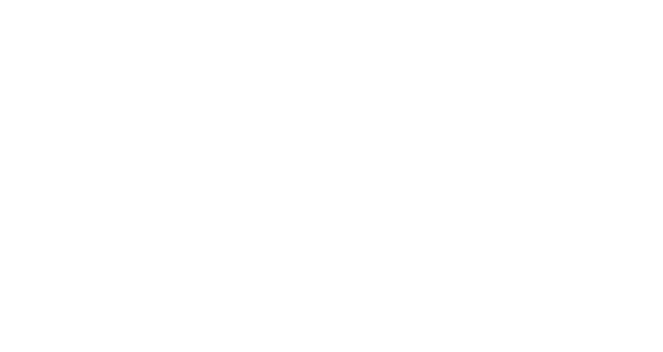
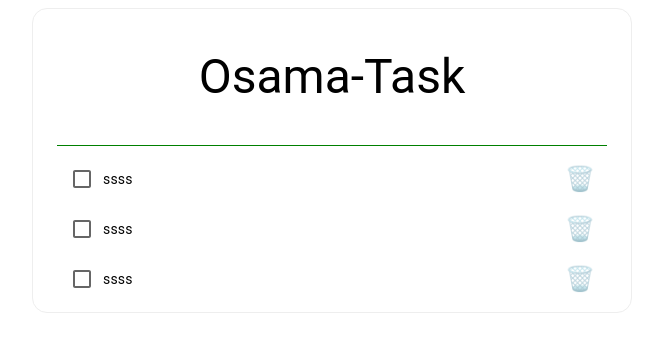
Before and after one commit to osama-maree/todo-task-react, a React (Create React App) app: page / in a window 1280 px wide. Shown: the top 352 px of the page, without its empty margins (308-971 px from the left). Built offline with nearby package versions, Linux system fonts and the light colour scheme.

Commit message:
Add Display Functionality

```diff
--- a/src/App.js
+++ b/src/App.js
@@ -1,12 +1,39 @@
-import { Container } from "@mui/material";
+import { Container, List } from "@mui/material";
+import React, { useState } from "react";
+import Title from "./component/Title.jsx";
+import ListItemCustom from "./component/ListItem.jsx";
 
-function App() {
+const App = () => {
+  const [tasks, setTasks] = useState([
+    { text: "ssss", completed: false },
+    { text: "ssss", completed: false },
+    { text: "ssss", completed: false },
+  ]);
+
+  const [taskText, setTaskText] = useState("");
+
+  const toggleTask = (index) => {};
+
+  const deleteTask = (index) => {};
   return (
-  <Container maxWidth="sm">
-
-  </Container>
-
+    <Container
+      maxWidth="sm"
+      sx={{ border: "1px solid #eee", borderRadius: "15px" }}
+    >
+      <Title title={"Osama-Task"} />
+      <List style={{ marginTop: 5, borderTop: "1px solid green" }}>
+        {tasks.map((task, index) => (
+          <ListItemCustom
+            key={index}
+            task={task}
+            toggleTask={toggleTask}
+            deleteTask={deleteTask}
+            index={index}
+          />
+        ))}
+      </List>
+    </Container>
   );
-}
+};
 
 export default App;
--- /dev/null
+++ b/src/component/ListItem.jsx
@@ -0,0 +1,36 @@
+import {
+  Checkbox,
+  IconButton,
+  ListItem,
+  ListItemSecondaryAction,
+  ListItemText,
+} from "@mui/material";
+import React from "react";
+
+const ListItemCustom = ({ task, toggleTask, index, deleteTask }) => {
+  return (
+    <ListItem dense button>
+      <Checkbox
+        edge="start"
+        checked={task.completed}
+        tabIndex={-1}
+        disableRipple
+        onClick={() => toggleTask(index)}
+      />
+      <ListItemText primary={task.text} />
+      <ListItemSecondaryAction>
+        <IconButton
+          edge="end"
+          aria-label="delete"
+          onClick={() => deleteTask(index)}
+        >
+          <span role="img" aria-label="delete" className="MuiIconButton-label">
+            🗑️
+          </span>
+        </IconButton>
+      </ListItemSecondaryAction>
+    </ListItem>
+  );
+};
+
+export default ListItemCustom;
--- /dev/null
+++ b/src/component/Title.jsx
@@ -0,0 +1,12 @@
+import { Typography } from '@mui/material';
+import React from 'react'
+
+const Title = ({title}) => {
+  return (
+    <Typography variant="h3" gutterBottom sx={{ textAlign: "center" }} my={5}>
+     {title}
+    </Typography>
+  );
+}
+
+export default Title
```
